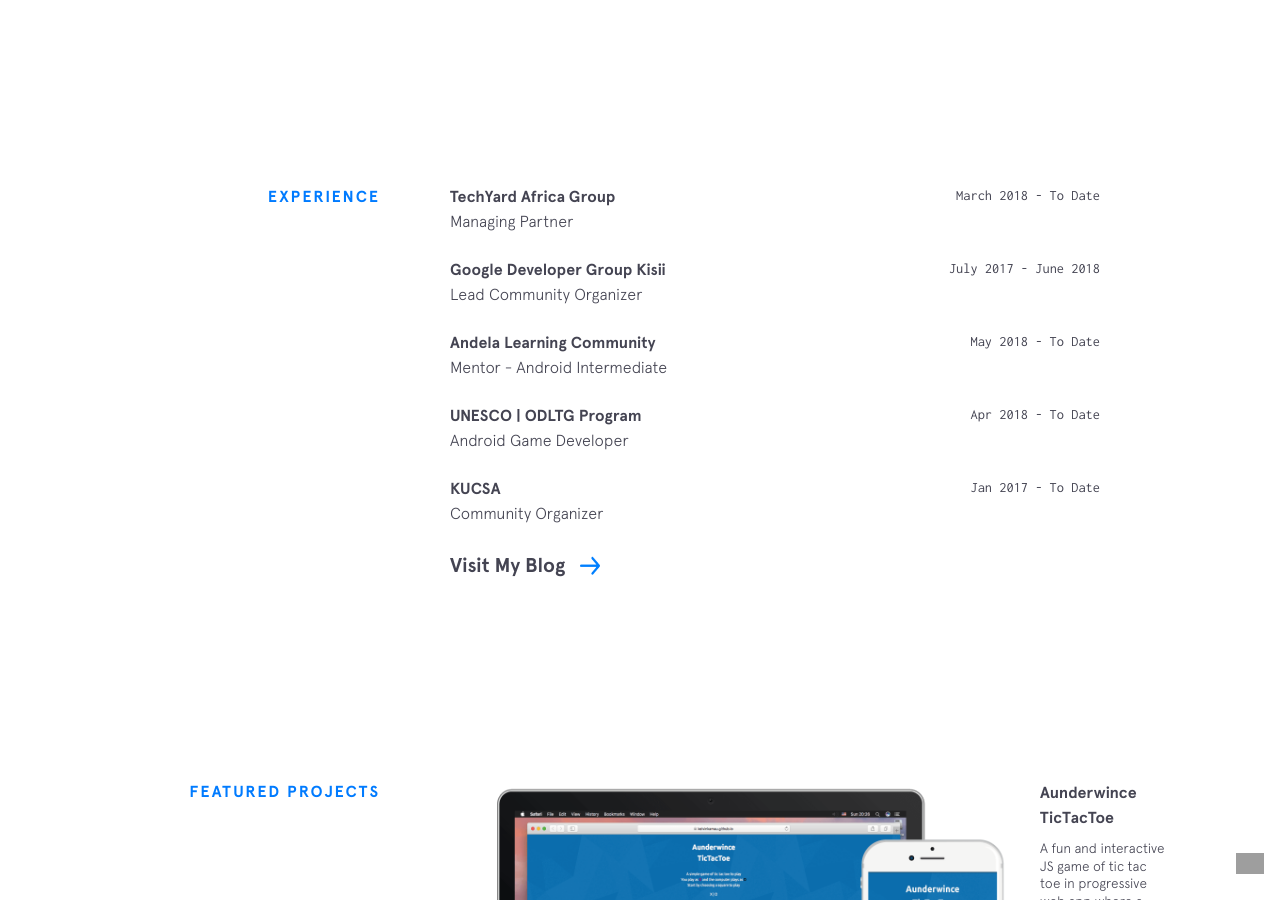
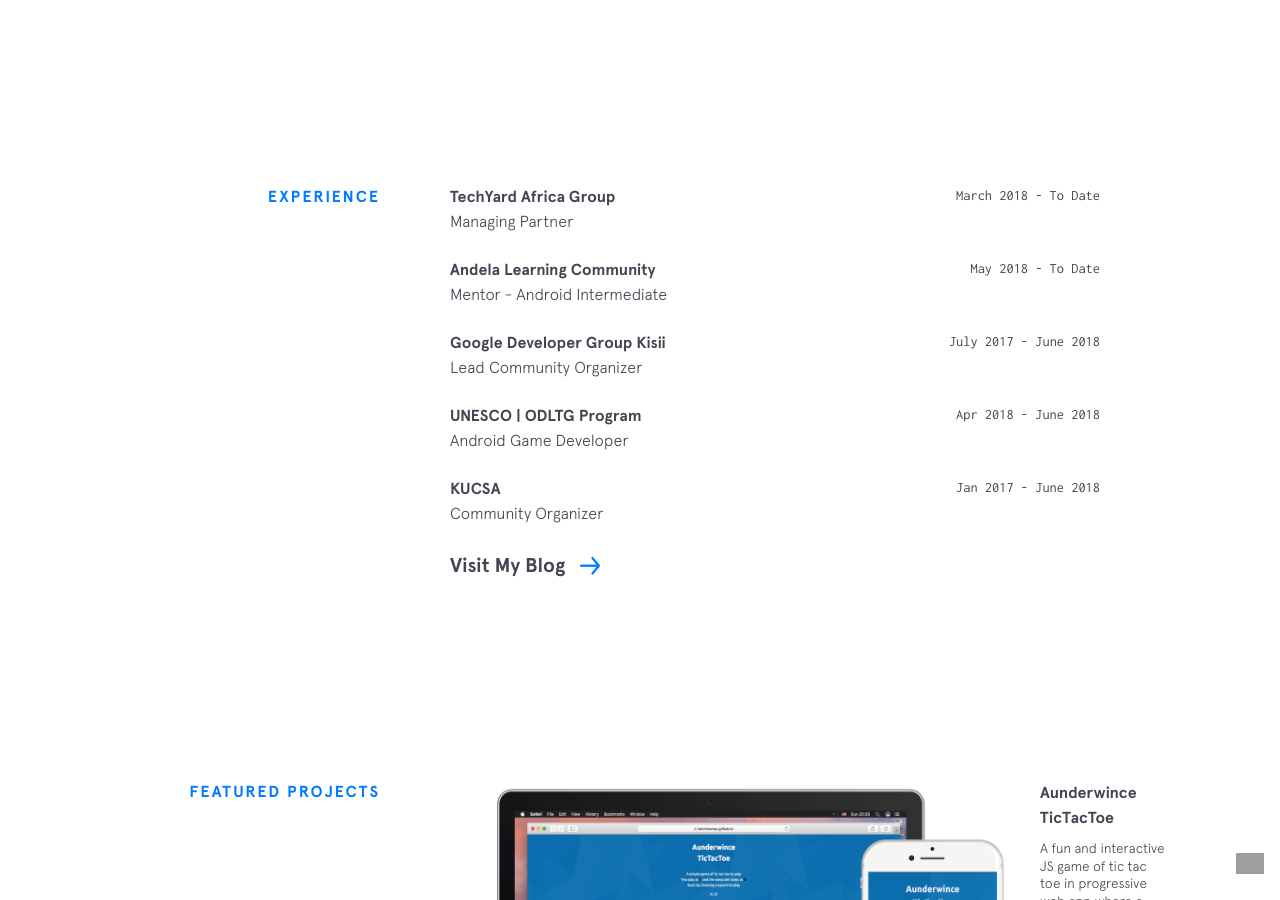
Before and after one commit to Timtech4u/timtech4u.github.io, a Jekyll site: the page built from index.html, in a window 1280 px wide and 900 px high, scrolled down 1755 px. Built offline with Jekyll 4.4.1, drawn with Linux system fonts in a browser that asks for light colours; nearby versions of some CDN libraries; grey boxes are pictures that could not be loaded.

Commit message:
updated experiences

```diff
--- a/_data/experience.yml
+++ b/_data/experience.yml
@@ -2,23 +2,23 @@
   url: https://techyard.co.ke/
   time: March 2018 - To Date
   position: Managing Partner
+
+- company: Andela Learning Community
+  url: https://andela.com/alcwithgoogle/
+  time: May 2018 - To Date
+  position: Mentor - Android Intermediate
 
 - company: Google Developer Group Kisii
   url: https://meetup.com/GDG-Kisii
   time: July 2017 - June 2018
   position: Lead Community Organizer
 
-- company: Andela Learning Community
-  url: https://andela.com/alcwithgoogle/
-  time: May 2018 - To Date
-  position: Mentor - Android Intermediate
-
 - company: UNESCO | ODLTG Program
   url: https://odltg.org/about-the-project/
-  time: Apr 2018 - To Date
+  time: Apr 2018 - June 2018
   position: Android Game Developer
 
 - company: KUCSA
   url: https://kucsa.kedevelopers.com/
-  time: Jan 2017 - To Date
+  time: Jan 2017 - June 2018
   position: Community Organizer
```
